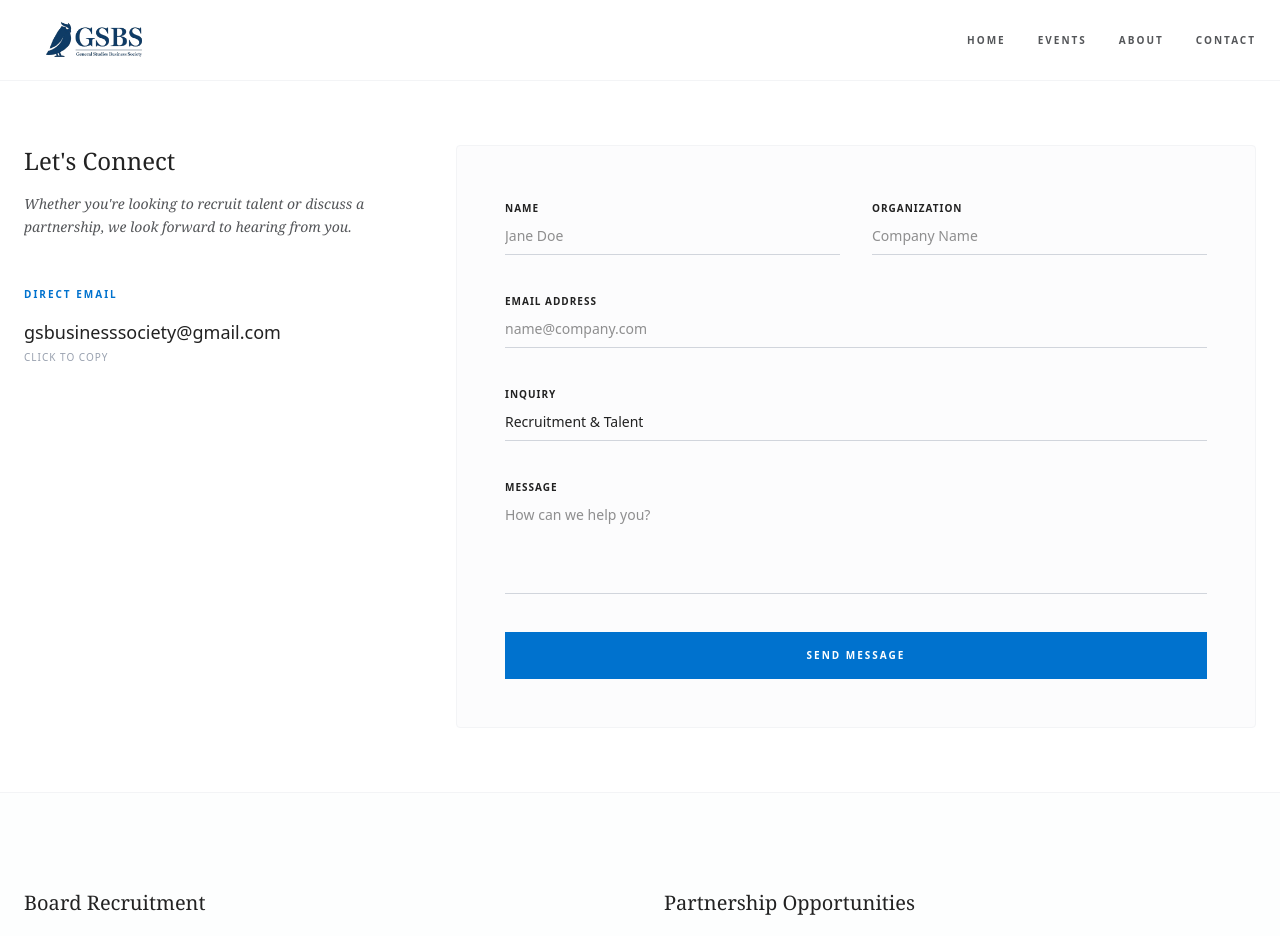
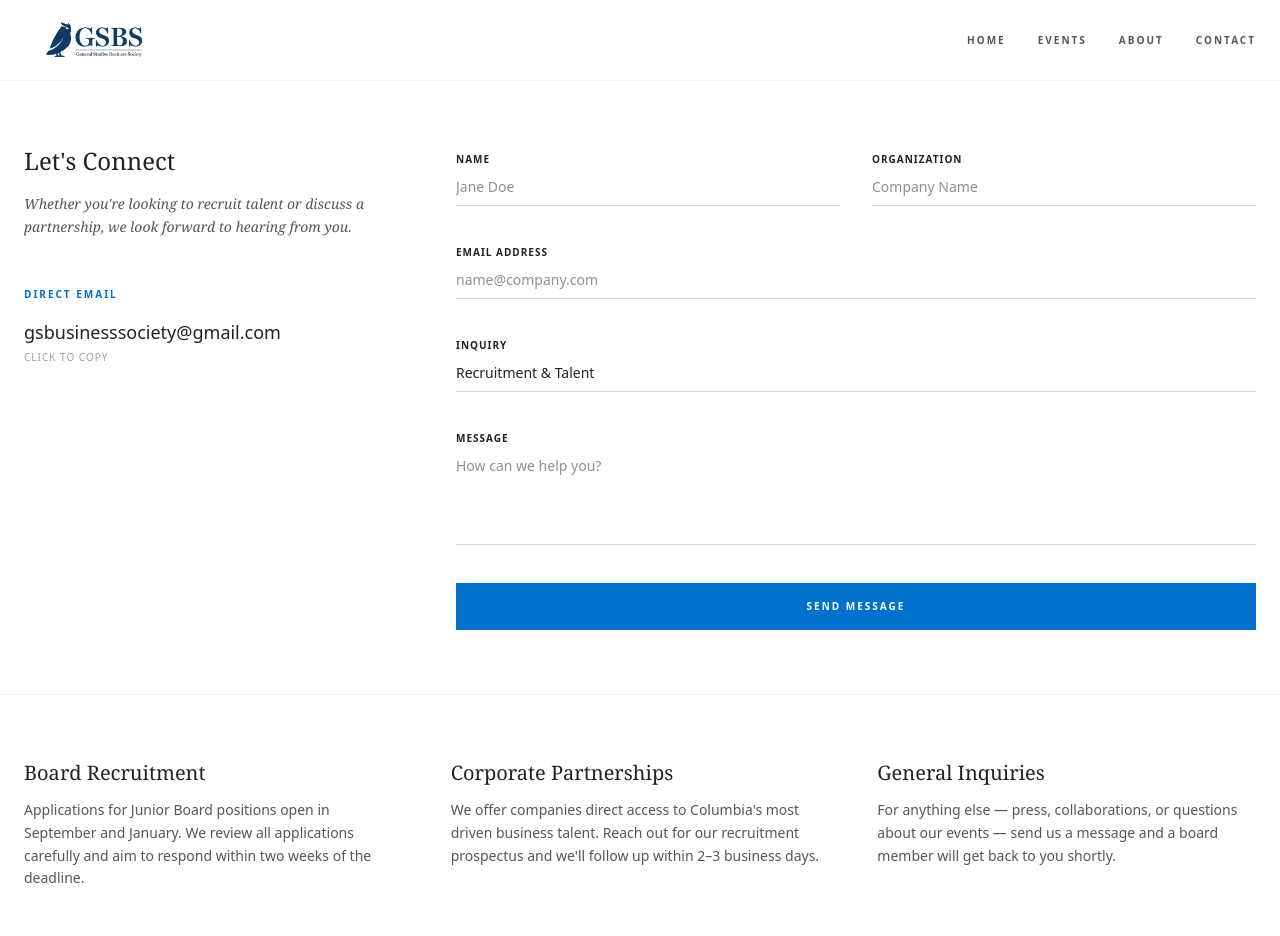
Before and after one commit to gsbusinesssociety/gsbusinesssociety.github.io, a Next.js app: page /contact in a window 1280 px wide. Shown: the top 936 px of the page. Built offline with nearby package versions, Linux system fonts and the light colour scheme.

Commit message:
Refactor code structure for improved readability and maintainability

```diff
--- a/app/contact/page.tsx
+++ b/app/contact/page.tsx
@@ -36,7 +36,7 @@ export default function ContactPage() {
   };
 
   return (
-    <main className="min-h-screen bg-[var(--background)] transition-colors duration-300">
+    <main className=" bg-[var(--background)] transition-colors duration-300">
 
       {/* 1. COMPACT HEADER */}
       {/* <header className="py-12 border-b border-gray-100 dark:border-gray-800">
@@ -72,7 +72,7 @@ export default function ContactPage() {
           </div>
 
           {/* 3. RIGHT COLUMN (8/12 space): THE FORM */}
-          <div className="lg:col-span-8 bg-gray-50/50 dark:bg-white/5 p-8 md:p-12 rounded-sm border border-gray-100 dark:border-gray-800">
+          <div className="lg:col-span-8">
             <form onSubmit={handleSubmit} className="space-y-8">
               <div className="grid grid-cols-1 md:grid-cols-2 gap-8">
                 <div className="space-y-1">
@@ -113,19 +113,25 @@ export default function ContactPage() {
         </div>
       </section>
 
-      {/* 4. NEW FOOTER SECTION TO FILL SPACE */}
-      <section className="py-24 border-t border-gray-100 dark:border-gray-800 bg-gray-50/30 dark:bg-black/10">
-        <div className="max-w-7xl mx-auto px-6 grid grid-cols-1 md:grid-cols-2 gap-12">
+      {/* 4. NEW FOOTER SECTION TO FILL SPACE but remove dead space */}
+<section className="py-16 border-t border-gray-100 dark:border-gray-800">
+  <div className="max-w-7xl mx-auto px-6 grid grid-cols-1 md:grid-cols-3 gap-12">
     <div>
-            <h4 className="font-serif text-xl text-[var(--foreground)] mb-4">Board Recruitment</h4>
+      <h4 className="font-serif text-xl text-[var(--foreground)] mb-3">Board Recruitment</h4>
       <p className="text-sm text-[var(--accent-grey)] leading-relaxed">
-              Applications for Junior Board positions typically open in September and January. Follow our Instagram for announcements.
+        Applications for Junior Board positions open in September and January. We review all applications carefully and aim to respond within two weeks of the deadline.
       </p>
     </div>
     <div>
-            <h4 className="font-serif text-xl text-[var(--foreground)] mb-4">Partnership Opportunities</h4>
+      <h4 className="font-serif text-xl text-[var(--foreground)] mb-3">Corporate Partnerships</h4>
       <p className="text-sm text-[var(--accent-grey)] leading-relaxed">
-              We offer companies direct access to the most diverse and experienced talent pool at Columbia. Contact us for our recruitment prospectus.
+        We offer companies direct access to Columbia's most driven business talent. Reach out for our recruitment prospectus and we'll follow up within 2–3 business days.
+      </p>
+    </div>
+    <div>
+      <h4 className="font-serif text-xl text-[var(--foreground)] mb-3">General Inquiries</h4>
+      <p className="text-sm text-[var(--accent-grey)] leading-relaxed">
+        For anything else — press, collaborations, or questions about our events — send us a message and a board member will get back to you shortly.
       </p>
     </div>
   </div>
--- a/app/events/page.tsx
+++ b/app/events/page.tsx
@@ -13,31 +13,28 @@ const UPCOMING_EVENTS = [
   },
 ];
 
-const PAST_EVENTS = [
-  {
-    title: "Spring Strategy Mixer",
-    date: "December 2025",
-    description: "An informal gathering for GS students to discuss recruitment cycles and peer mentorship.",
-    image: "/past-event-1.jpg" // Add a grayscale photo here later
-  }
-];
+// const PAST_EVENTS = [
+//   {
+//     title: "Spring Strategy Mixer",
+//     date: "December 2025",
+//     description: "An informal gathering for GS students to discuss recruitment cycles and peer mentorship.",
+//     image: "/past-event-1.jpg" // Add a grayscale photo here later
+//   }
+// ];
+
+
 
 export default function EventsPage() {
   return (
     <main className="min-h-screen bg-[var(--background)] pb-24 transition-colors duration-300">
-
-      {/* COMPACT HEADER */}
-      <header className="py-12 border-b border-gray-100 dark:border-gray-800">
-        <div className="max-w-7xl mx-auto px-6 flex flex-col md:flex-row justify-between items-baseline gap-4">
-          <h1 className="font-serif text-4xl text-[var(--foreground)]">Upcoming Events</h1>
-          <p className="text-[var(--accent-grey)] text-sm font-serif italic">
-            Connecting non-traditional backgrounds with elite professional paths.
-          </p>
-        </div>
-      </header>
+      {/* COMPACT HEADER that matches past highlights  */}
+<section className="pt-16 pb-4 max-w-7xl mx-auto px-6">
+  <h2 className="font-serif text-2xl text-[var(--foreground)] mb-4">Upcoming events</h2>
+  <div className="h-1 w-20 bg-[var(--columbia-blue)]"></div>
+</section>
 
       {/* UPCOMING EVENTS LIST */}
-      <section className="max-w-7xl mx-auto px-6 py-16">
+      <section className="max-w-7xl mx-auto px-6 py-8">
         <div className="space-y-12">
           {UPCOMING_EVENTS.map((event, index) => {
             const gCalLink = `https://www.google.com/calendar/render?action=TEMPLATE&text=${encodeURIComponent(event.title)}&dates=${event.date}/${event.endDate}&details=${encodeURIComponent(event.description)}&location=${encodeURIComponent(event.location)}`;
@@ -62,7 +59,7 @@ export default function EventsPage() {
                     RSVP
                   </button>
                   <a href={gCalLink} target="_blank" rel="noopener noreferrer" className="border border-gray-300 dark:border-gray-600 text-[var(--accent-grey)] px-6 py-2 text-[10px] font-bold uppercase tracking-widest hover:bg-white dark:hover:bg-gray-800 transition-all text-center">
-                    + Calendar
+                    + Google Calendar
                   </a>
                 </div>
               </div>
@@ -75,10 +72,10 @@ export default function EventsPage() {
       <section className="max-w-7xl mx-auto px-6 pt-16 border-t border-gray-100 dark:border-gray-800">
         <h2 className="font-serif text-2xl text-[var(--foreground)] mb-10">Past Highlights</h2>
         <div className="grid grid-cols-1 md:grid-cols-3 gap-12">
-          {PAST_EVENTS.map((event, index) => (
+          {/* {PAST_EVENTS.map((event, index) => (
             <div key={index} className="group cursor-default">
               <div className="aspect-video bg-gray-200 dark:bg-gray-800 mb-4 overflow-hidden grayscale group-hover:grayscale-0 transition-all duration-500">
-                {/* Once you have a photo, use <img src={event.image} /> here */}
+                Once you have a photo, use <img src={event.image} /> here
                 <div className="w-full h-full flex items-center justify-center text-[10px] text-gray-400 uppercase tracking-widest">
                    Archive Photo
                 </div>
@@ -89,7 +86,7 @@ export default function EventsPage() {
                 {event.description}
               </p>
             </div>
-          ))}
+          ))} */}
         </div>
       </section>
     </main>
--- a/app/page.tsx
+++ b/app/page.tsx
@@ -13,7 +13,7 @@ export default function Home() {
         {/* HERO IMAGE BACKGROUND */}
         <div className="absolute inset-0 z-0">
           <Image
-            src="/hero.jpg"
+            src="/lewisohn.jpg"
             alt="Columbia University Campus"
             fill
             className="object-cover opacity-60"
```
Also changed, not shown: public/Lewisohn.jpg (added). Lines whose indentation alone changed are shown as unchanged.
